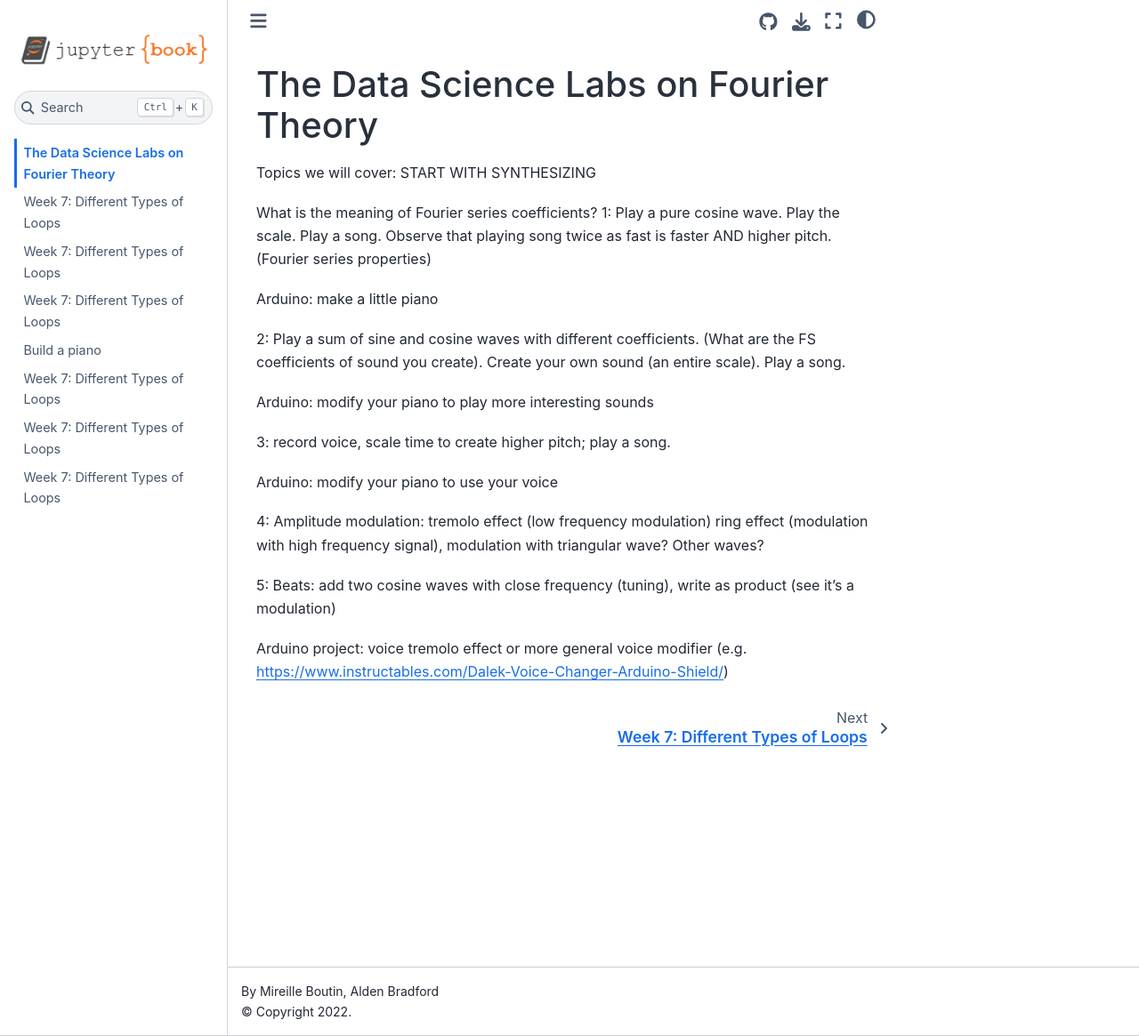
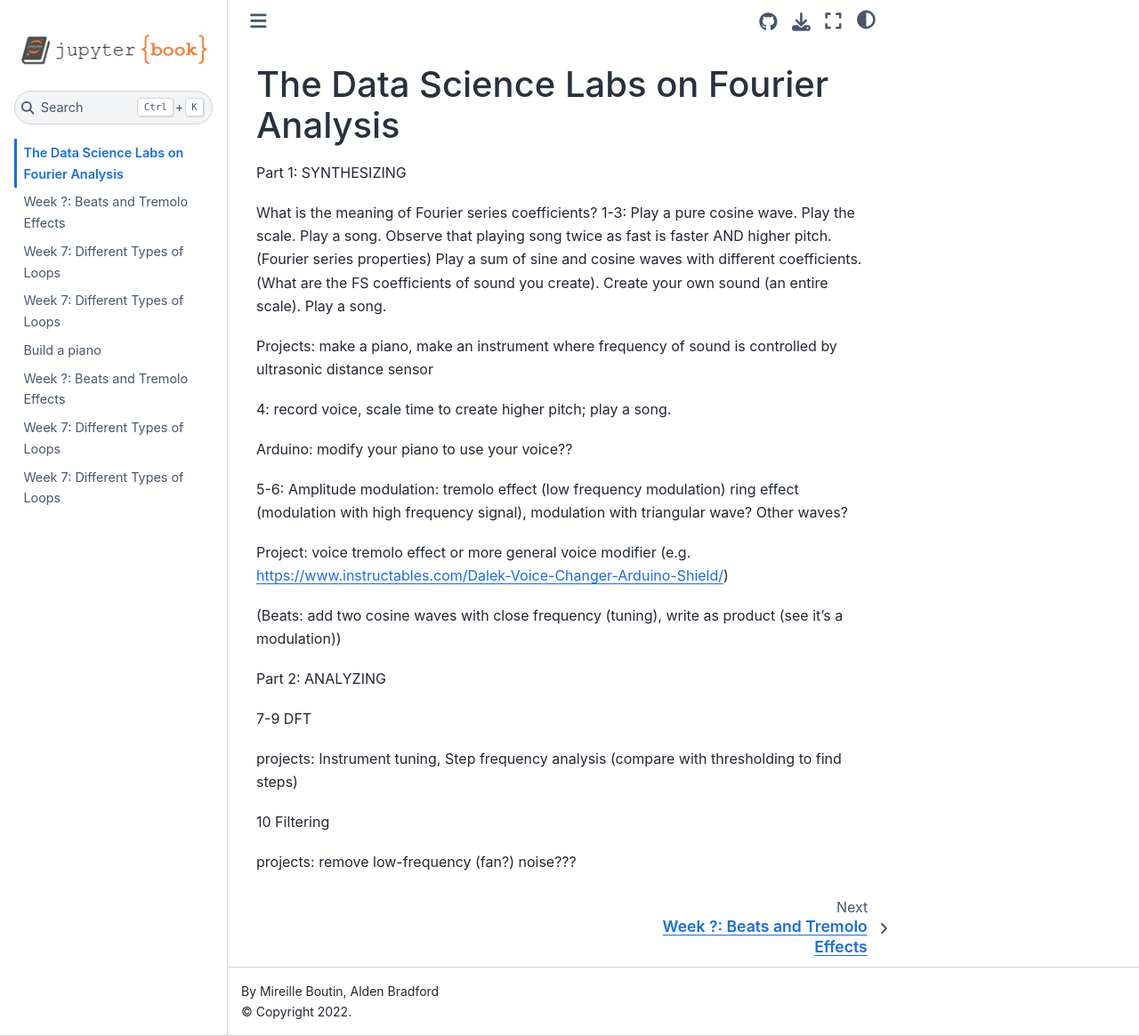
Before and after one commit to TheDataScienceLabs/DSLab_Fourier, a Jupyter Book: the page built from book/index.md, in a window 1280 px wide and 1165 px high. Shown: the whole window at 89% size. Built offline with Jupyter Book 1.0.4 settings and Sphinx 7.4.7 and the Sphinx Book theme 1.1.4, drawn with Linux system fonts in a browser that asks for light colours.

Commit message:
added amplitude modulation stuff

```diff
--- a/book/index.md
+++ b/book/index.md
@@ -1,26 +1,37 @@
-# The Data Science Labs on Fourier Theory
+# The Data Science Labs on Fourier Analysis
 
-Topics we will cover: START WITH SYNTHESIZING
+Part 1: SYNTHESIZING
 
 
 What is the meaning of Fourier series coefficients?
-1: Play a pure cosine wave. Play the scale. Play a song. Observe that playing song twice as fast is faster AND higher pitch. (Fourier series properties)
+1-3: Play a pure cosine wave. Play the scale. Play a song. Observe that playing song twice as fast is faster AND higher pitch. (Fourier series properties) Play a sum of sine and cosine waves with different coefficients. (What are the FS coefficients of sound you create).  Create your own sound (an entire scale). Play a song.
 
-Arduino: make a little piano
-
-2: Play a sum of sine and cosine waves with different coefficients. (What are the FS coefficients of sound you create).  Create your own sound (an entire scale). Play a song.
-
-Arduino: modify your piano to play more interesting sounds
-
-3: record voice, scale time to create higher pitch; play a song.
-
-Arduino: modify your piano to use your voice
+Projects: make a piano, make an instrument where frequency of sound is controlled by ultrasonic distance sensor
 
 
-4: Amplitude modulation: tremolo effect (low frequency modulation) ring effect (modulation with high frequency signal), modulation with triangular wave? Other waves?
+4: record voice, scale time to create higher pitch; play a song.
+
+Arduino: modify your piano to use your voice??
 
 
-5: Beats: add two cosine waves with close frequency (tuning), write as product (see it’s a modulation)
+5-6: Amplitude modulation: tremolo effect (low frequency modulation) ring effect (modulation with high frequency signal), modulation with triangular wave? Other waves?
+
+Project: voice tremolo effect or more general voice modifier (e.g. https://www.instructables.com/Dalek-Voice-Changer-Arduino-Shield/)
 
 
-Arduino project: voice tremolo effect or more general voice modifier (e.g. https://www.instructables.com/Dalek-Voice-Changer-Arduino-Shield/)
+
+(Beats: add two cosine waves with close frequency (tuning), write as product (see it’s a modulation))
+
+
+
+Part 2: ANALYZING
+
+
+7-9 DFT
+
+
+projects: Instrument tuning, Step frequency analysis (compare with thresholding to find steps)
+
+10 Filtering
+
+projects: remove low-frequency (fan?) noise???
```
Also changed, not shown: book/labs/am.ipynb.
